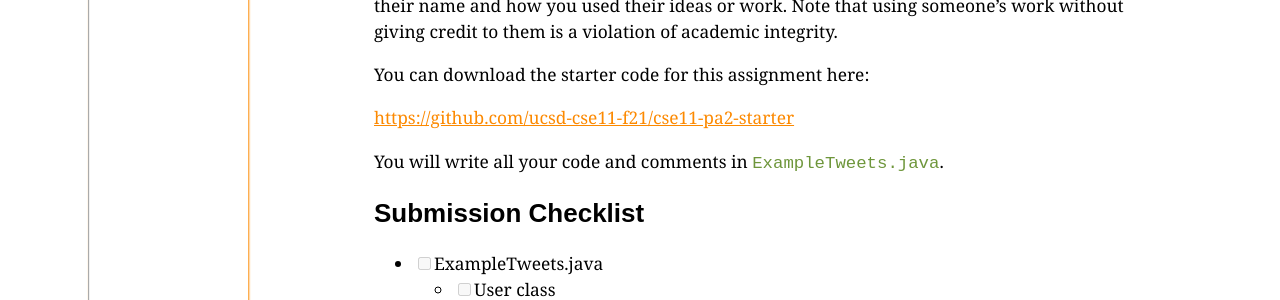
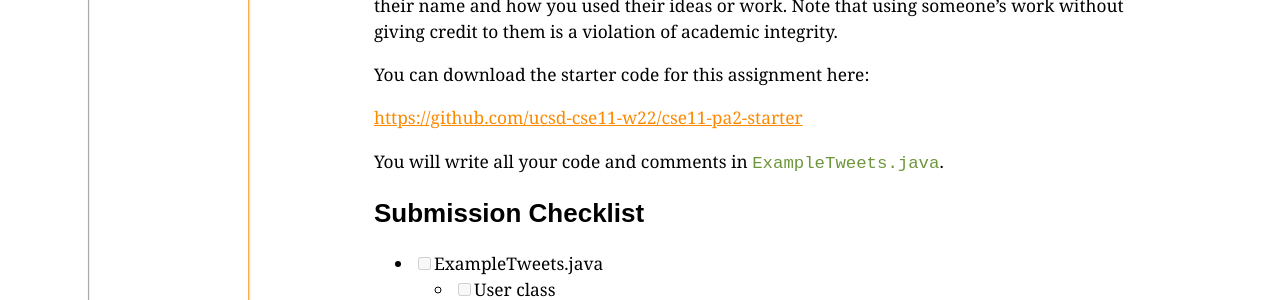
Before and after one commit to ucsd-cse11-w22/ucsd-cse11-w22.github.io, a Jekyll site: the page built from _assignments/pa2.md, in a window 1280 px wide and 900 px high. Shown: the part 423-723 px from the top of the window. Built offline with Jekyll 4.4.1, drawn with Linux system fonts in a browser that asks for light colours; part of the change alters nothing that is shown.

Commit message:
Updated starter code link

```diff
--- a/_assignments/pa2.md
+++ b/_assignments/pa2.md
@@ -26,7 +26,7 @@ violation of academic integrity.
 
 You can download the starter code for this assignment here:
 
-[https://github.com/ucsd-cse11-f21/cse11-pa2-starter](https://github.com/ucsd-cse11-f21/cse11-pa2-starter)
+[https://github.com/ucsd-cse11-w22/cse11-pa2-starter](https://github.com/ucsd-cse11-w22/cse11-pa2-starter)
 
 You will write all your code and comments in `ExampleTweets.java`.
 
```
